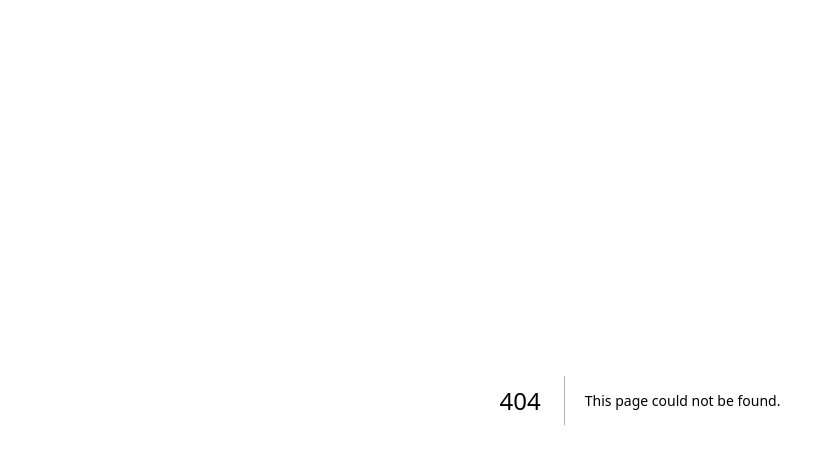
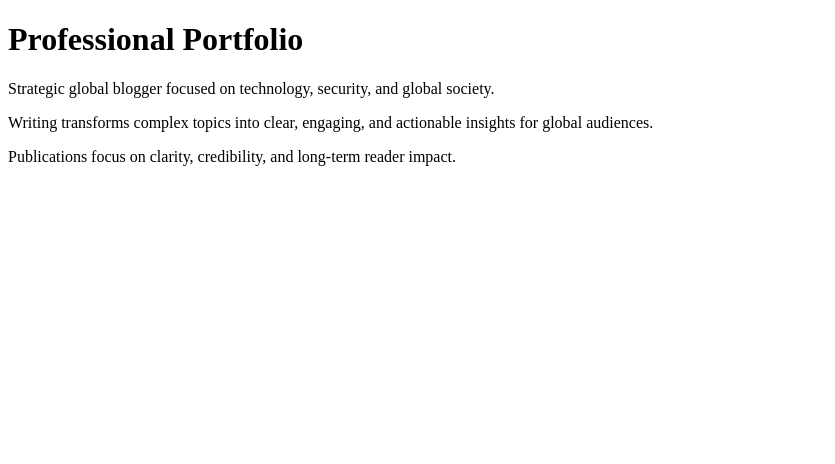
Before and after one commit to valenwann/modern-dispatch-global-blog, a Next.js app: page /portfolio in a window 1280 px wide. Before the commit this address had no page. Shown: the top 464 px of the page, without its empty margins (0-835 px from the left). Built offline with nearby package versions, Linux system fonts and the light colour scheme.

Commit message:
Create portfolio.js

```diff
--- /dev/null
+++ b/pages/portfolio.js
@@ -0,0 +1,22 @@
+export default function Portfolio() {
+  return (
+    <main className="container">
+
+      <h1>Professional Portfolio</h1>
+
+      <p>
+        Strategic global blogger focused on technology, security, and global society.
+      </p>
+
+      <p>
+        Writing transforms complex topics into clear, engaging, and actionable insights
+        for global audiences.
+      </p>
+
+      <p>
+        Publications focus on clarity, credibility, and long-term reader impact.
+      </p>
+
+    </main>
+  )
+}
```
